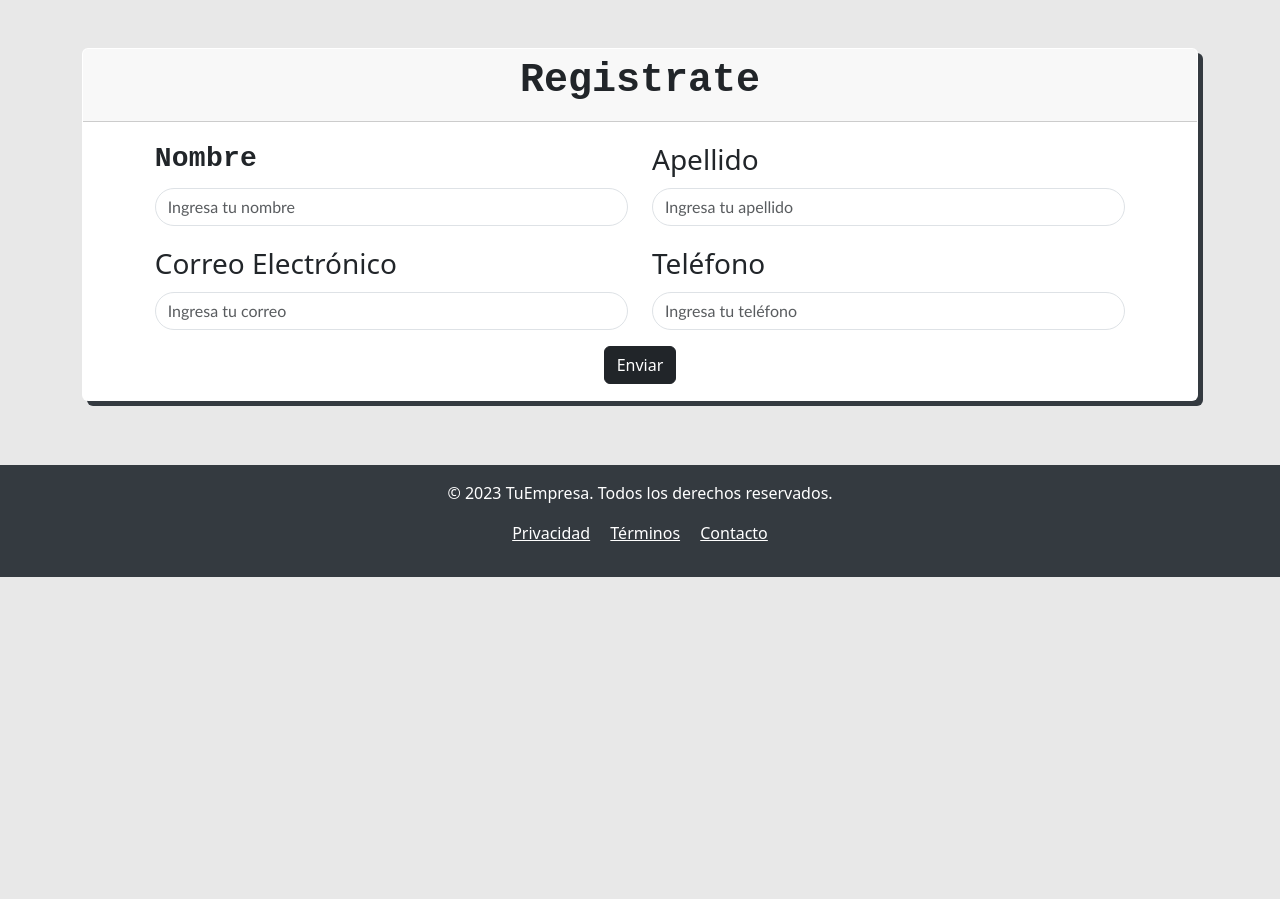
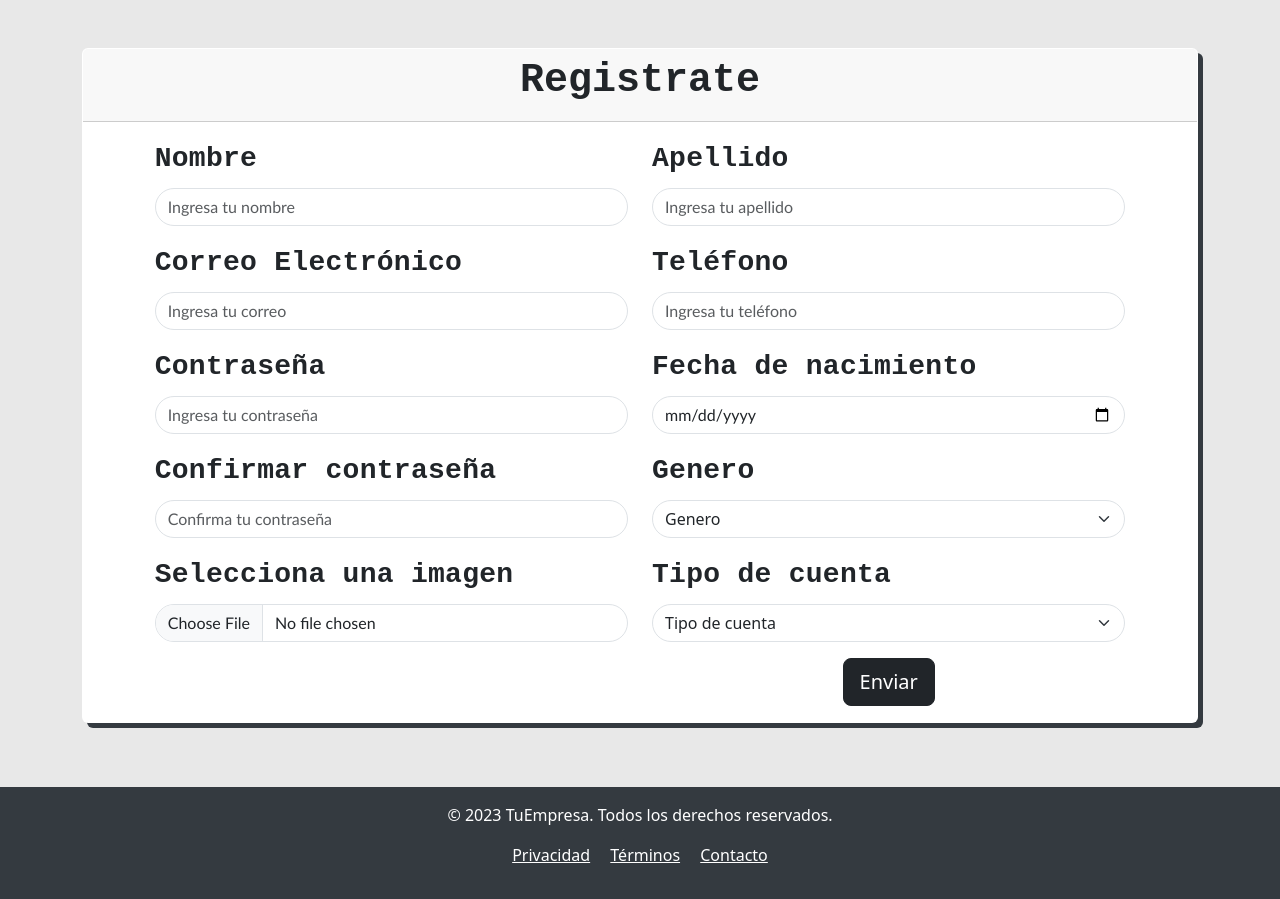
Before and after one commit to dedli54/BDM-CAPA, a PHP site: page /NewUser.html in a window 1280 px wide. Before the commit the page ends 577 px from the top, so only its background shows below. Run offline with PHP 8.4, Linux system fonts and the light colour scheme.

```diff
--- a/Views(Ventanas y JS)/CSS/colores.css
+++ b/Views(Ventanas y JS)/CSS/colores.css
@@ -36,3 +36,7 @@ Body{
     font-weight:200;
 
 }
+
+/*
+Editar el footer de todas las paginas
+*/
--- /dev/null
+++ b/Views(Ventanas y JS)/CSS/formNewUser.css
@@ -0,0 +1,58 @@
+
+
+body {
+    min-height: 100vh;
+}
+
+footer {
+    padding: 1rem 0;
+}
+
+
+
+.form-control{
+    font-family: 'Gill Sans', 'Gill Sans MT', Calibri, 'Trebuchet MS', sans-serif;
+    font-weight:300
+}
+
+.card-body{
+    margin-left: 5%;
+    margin-right: 5%;
+}
+
+.card{
+
+border-color: #343a4000;
+box-shadow: 5px 5px #343a40
+
+}
+
+
+
+/*      Para inicio de sesion       */
+
+.cardLogin{
+
+    margin-left: 30%;
+    margin-right: 30%;
+}
+
+.img-preview {
+    max-width: 80%;
+    max-height: 300px;
+    margin-top: 15px;
+    display: none;
+}
+
+/*Para los campos Number de Bootstrap*/
+
+.no-spin::-webkit-inner-spin-button,
+.no-spin::-webkit-outer-spin-button {
+    -webkit-appearance: none;
+    margin: 0;
+}
+
+/* En Firefox
+.no-spin {
+    -moz-appearance: textfield;
+}*/
--- /dev/null
+++ b/Views(Ventanas y JS)/JS/addUser.js
@@ -0,0 +1,162 @@
+
+
+//Funcion para mostrar la imagen
+document.getElementById('foto').addEventListener('change', function(event) {
+    const file = event.target.files[0];
+
+    if (file) {
+        const reader = new FileReader();
+        reader.onload = function(e) {
+            const previewImage = document.getElementById('preview');
+            previewImage.src = e.target.result; // Asignar url a la imagen
+            previewImage.style.display = 'block';
+        }
+        reader.readAsDataURL(file); // Lee el archivo como una URL de datos
+    }
+});
+
+//Solo 10 numeros en telefono y 8 en las contraseñas
+document.getElementById('telefono').addEventListener('input', function() {
+
+    const maxLength = 10;
+    const value = this.value;
+
+    this.value = this.value.replace(/[^0-9]/g, '');
+
+    if (value.length > maxLength) {
+        this.value = value.slice(0, maxLength);
+    }
+});
+
+document.getElementById('pw').addEventListener('input', function() {
+
+    const maxLength = 8;
+    const value = this.value;
+
+    if (value.length > maxLength) {
+        this.value = value.slice(0, maxLength);
+    }
+});
+
+document.getElementById('pw_conf').addEventListener('input', function() {
+
+    const maxLength = 8;
+    const value = this.value;
+
+    if (value.length > maxLength) {
+        this.value = value.slice(0, maxLength);
+    }
+});
+
+
+
+document.getElementById('newUsuario').addEventListener('submit', function(event) {
+
+    event.preventDefault();
+
+    const nombre = document.getElementById('nombre').value.trim();
+    const email = document.getElementById('email').value.trim();
+    const pw = document.getElementById('pw').value.trim();
+    const pw_conf = document.getElementById('pw_conf').value.trim();
+
+    //columna 2
+    const apellido = document.getElementById('apellido').value.trim();
+    const telefono = document.getElementById('telefono').value.trim();
+
+    const img = document.getElementById('foto').files[0];
+
+    const fecha = document.getElementById('fecha').value;
+    const genero = document.getElementById('genero').value;
+    const cuenta = document.getElementById('cuenta').value;
+
+    let errores = [];
+
+    if (nombre === "" || pw ==="" || pw_conf ==="" || apellido ==="" || telefono ===""|| email ==="" ) {
+        errores.push("Faltan campos por llenar");
+    }
+
+    // Validar que se haya seleccionado una opcion del select
+    const generosCb = ['1', '2', '3'];
+    if (!generosCb.includes(genero)) {
+        errores.push("Debes seleccionar un género válido");
+    }
+
+    const cuentaCb = ['1', '2'];
+    if (!cuentaCb.includes(cuenta)) {
+        errores.push("Debes seleccionar un tipo de cuenta valido");
+    }
+
+    if (fecha) {
+        const fechaSeleccionada = new Date(fecha);
+        const fechaActual = new Date();
+        fechaActual.setHours(0, 0, 0, 0);
+
+        if (fechaSeleccionada > fechaActual) {
+            errores.push("Fecha no valida");
+        }
+    } else {
+        errores.push("Debes seleccionar una fecha de nacimiento");
+    }
+
+    if(pw!=pw_conf){
+        errores.push("Las contraseñas deben coincidir");
+
+    }
+
+    if (!img) {
+        errores.push("Debes seleccionar una foto");
+    }
+
+    if (telefono.length < 10){
+        errores.push("El telefono debe tener 10 caracteres");
+
+    }
+        //Validaciones de la clase de las semana 4 (contraseña y correo)
+
+        function validatePassword() {
+            var p = document.getElementById('pw').value,
+                errors = [];
+
+            if (p.length !== 8) {
+                errors.push("Tu contraseña debe contener 8 caracteres.");
+            }
+            if (p.search(/[a-z]/i) < 0) {
+                errors.push("Tu contraseña debe contener letras minusculas");
+            }
+            if (p.search(/[A-Z]/) < 0) {
+                errors.push("Tu contraseña debe contener letras mayusculas");
+            }
+            if (p.search(/[0-9]/) < 0) {
+                errors.push("Tu contraseña debe contener numeros");
+            }
+            if (p.search(/[\W_]/) < 0) {
+                errors.push("Tu contraseña debe contener caracteres especiales");
+            }
+
+            if (errors.length > 0) {
+                //alert(errors.join("\n"));
+                return false;
+            }
+            return true;
+        }
+
+        const emailRegex = /^[^\s@]+@[^\s@]+\.[^\s@]+$/;
+        if (!emailRegex.test(email)) {
+            errores.push("El formato del correo electrónico no es válido");
+        }
+
+
+    if(!validatePassword()){
+        errores.push("La contraseña debe contener una mayuscula, una minuscula, un numero, un caracter especial y ser de 8 caracteres");
+
+    }
+
+    if (errores.length > 0) {
+        alert(errores.join("\n"));
+
+    } else {
+        alert("Usuario creado con exito :)");
+        window.location.href = 'inicioSesion.html';
+        //event.target.submit();
+    }
+});
--- a/Views(Ventanas y JS)/NewUser.html
+++ b/Views(Ventanas y JS)/NewUser.html
@@ -8,38 +8,7 @@
 
 
     <link rel="stylesheet" href="CSS/colores.css">
-
-<style>
-
-body {
-            min-height: 100vh;
-        }
-
-        footer {
-            padding: 1rem 0;
-        }
-
-
-
-        .form-control{
-            font-family: 'Gill Sans', 'Gill Sans MT', Calibri, 'Trebuchet MS', sans-serif;
-            font-weight:300
-        }
-
-        .card-body{
-            margin-left: 5%;
-            margin-right: 5%;
-        }
-
-        .card{
-
-border-color: #343a4000;
-box-shadow: 5px 5px #343a40
-
-}
-
-</style>
-
+    <link rel="stylesheet" href="CSS/formNewUser.css">
 
 
 </head>
@@ -51,30 +20,80 @@ box-shadow: 5px 5px #343a40
             <h4 class="fs-1 titulos">Registrate</h4>
         </div>
         <div class="card-body">
-            <form>
+            <form id="newUsuario">
                 <div class="row">
                     <!-- Columna 1 -->
                     <div class="col-md-11  col-lg-6">
                         <div class="mb-3">
                             <label for="firstName" class="form-label fs-3 subtitulos">Nombre</label>
-                            <input type="text" class="form-control rounded-5" id="firstName" placeholder="Ingresa tu nombre">
+                            <input type="text" class="form-control rounded-5" id="nombre" placeholder="Ingresa tu nombre">
                         </div>
+
                         <div class="mb-3">
-                            <label for="email" class="form-label fs-3">Correo Electrónico</label>
-                            <input type="email" class="form-control rounded-5" id="email" placeholder="Ingresa tu correo">
+                            <label for="email" class="form-label fs-3 subtitulos">Correo Electrónico</label>
+                            <input type="text" class="form-control rounded-5" id="email" placeholder="Ingresa tu correo">
                         </div>
+
+                        <div class="mb-3">
+                            <label for="pw" class="form-label fs-3 subtitulos">Contraseña</label>
+                            <input type="password" class="form-control rounded-5" id="pw" placeholder="Ingresa tu contraseña">
+                        </div>
+
+                        <div class="mb-3">
+                            <label for="pw2" class="form-label fs-3 subtitulos">Confirmar contraseña</label>
+                            <input type="password" class="form-control rounded-5" id="pw_conf" placeholder="Confirma tu contraseña">
+                        </div>
+
+                        <div class="mb-3 ">
+                            <label for="fileInput" class="form-label fs-3 subtitulos">Selecciona una imagen</label>
+                            <input type="file" class="form-control rounded-5" id="foto" accept="image/jpeg, image/png">
+                        </div>
+                        <div class="img-container d-flex justify-content-center">
+                            <img id="preview" class="img-preview rounded-5" alt="Foto de perfil seleccionada">
+                        </div>
+
+
                     </div>
 
 
                     <!-- Columna 2 -->
                     <div class="col-md-11  col-lg-6">
                         <div class="mb-3">
-                            <label for="lastName" class="form-label fs-3">Apellido</label>
-                            <input type="text" class="form-control rounded-5" id="lastName" placeholder="Ingresa tu apellido">
+                            <label for="lastName" class="form-label fs-3 subtitulos">Apellido</label>
+                            <input type="text" class="form-control rounded-5" id="apellido" placeholder="Ingresa tu apellido">
                         </div>
                         <div class="mb-3">
-                            <label for="phone" class="form-label fs-3">Teléfono</label>
-                            <input type="tel" class="form-control rounded-5" id="phone" placeholder="Ingresa tu teléfono">
+                            <label for="telefono" class="form-label fs-3 subtitulos">Teléfono</label>
+                            <input type="number" class="form-control rounded-5 no-spin" id="telefono" placeholder="Ingresa tu teléfono" min="0" step="1">
+                        </div>
+
+                        <div class="mb-3">
+                            <label for="fecha" class="form-label fs-3 subtitulos">Fecha de nacimiento</label>
+                            <input type="date" class="form-control rounded-5" id="fecha">
+                        </div>
+
+                        <div class="mb-3">
+                            <label for="genero" class="form-label fs-3 subtitulos">Genero</label>
+                                <select class="form-select rounded-5" id="genero">
+                                    <option selected>Genero</option>
+                                    <option value="1">Hombre</option>
+                                    <option value="2">Mujer</option>
+                                    <option value="3">Otro</option>
+                                </select>
+                        </div>
+
+                        <div class="mb-3">
+                            <label for="cuenta" class="form-label fs-3 subtitulos">Tipo de cuenta</label>
+                                <select class="form-select rounded-5" id="cuenta">
+                                    <option selected>Tipo de cuenta</option>
+                                    <option value="1">Estudiante</option>
+                                    <option value="2">Profesor</option>
+                                </select>
+                        </div>
+
+                        <!-- Boton -->
+                        <div class="text-center">
+                            <button type="submit" class="btn btn-dark btn-lg">Enviar</button>
                         </div>
                     </div>
                 </div>
@@ -82,10 +101,7 @@ box-shadow: 5px 5px #343a40
 
 
 
-                <!-- Boton -->
-                <div class="text-center">
-                    <button type="submit" class="btn btn-dark">Enviar</button>
-                </div>
+
             </form>
         </div>
     </div>
@@ -105,6 +121,7 @@ box-shadow: 5px 5px #343a40
 
 
 
+<script src="JS/addUser.js"></script>
 <script src="https://cdn.jsdelivr.net/npm/bootstrap@5.3.0/dist/js/bootstrap.bundle.min.js"></script>
 </body>
 </html>
--- a/Views(Ventanas y JS)/landPage.html
+++ b/Views(Ventanas y JS)/landPage.html
@@ -11,7 +11,6 @@
 <link rel="stylesheet" href="CSS/colores.css">
 <link rel="stylesheet" href="CSS/landPage.css">
 
-<!-- Lo agregamos al .css despues-->
 
 
 
```
Also changed, not shown: Views(Ventanas y JS)/JS/inicioSesion.js (added, +27 -0 lines), Views(Ventanas y JS)/inicioSesion.html (+82 -0 lines).
